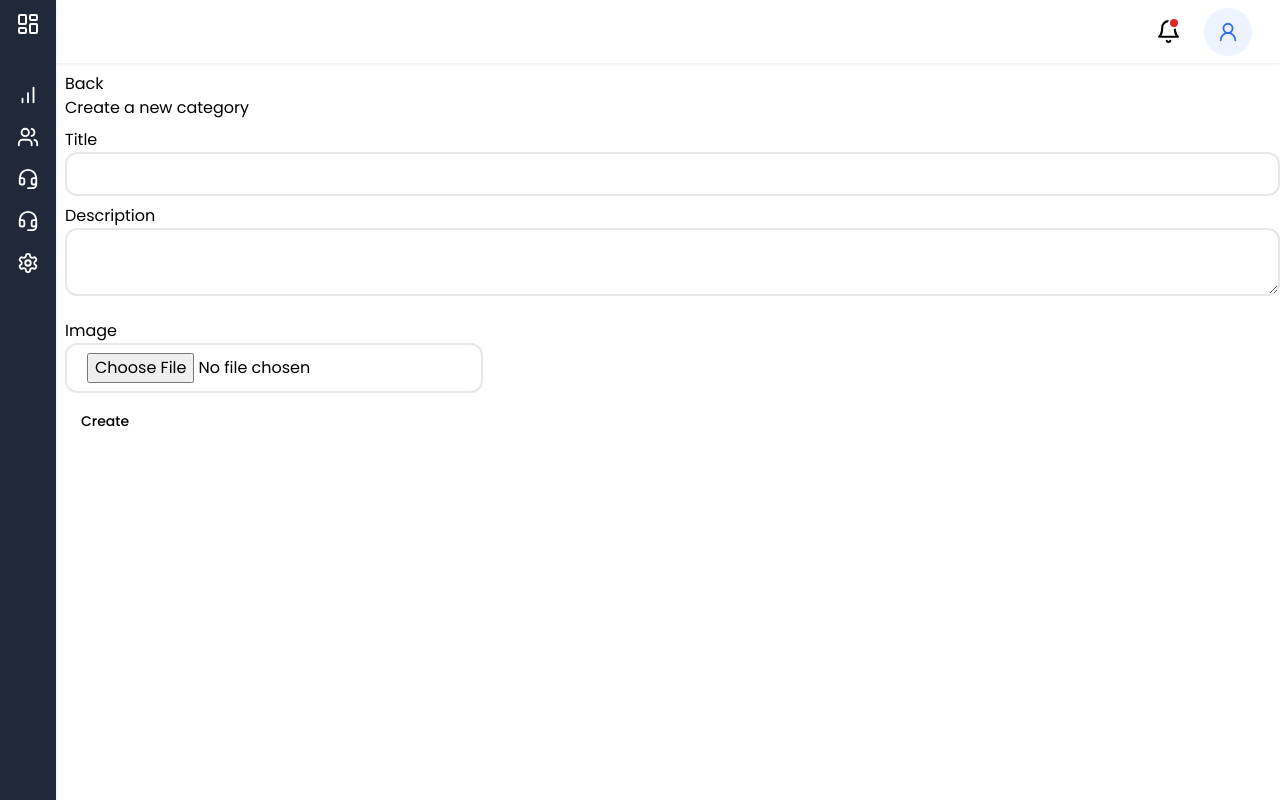
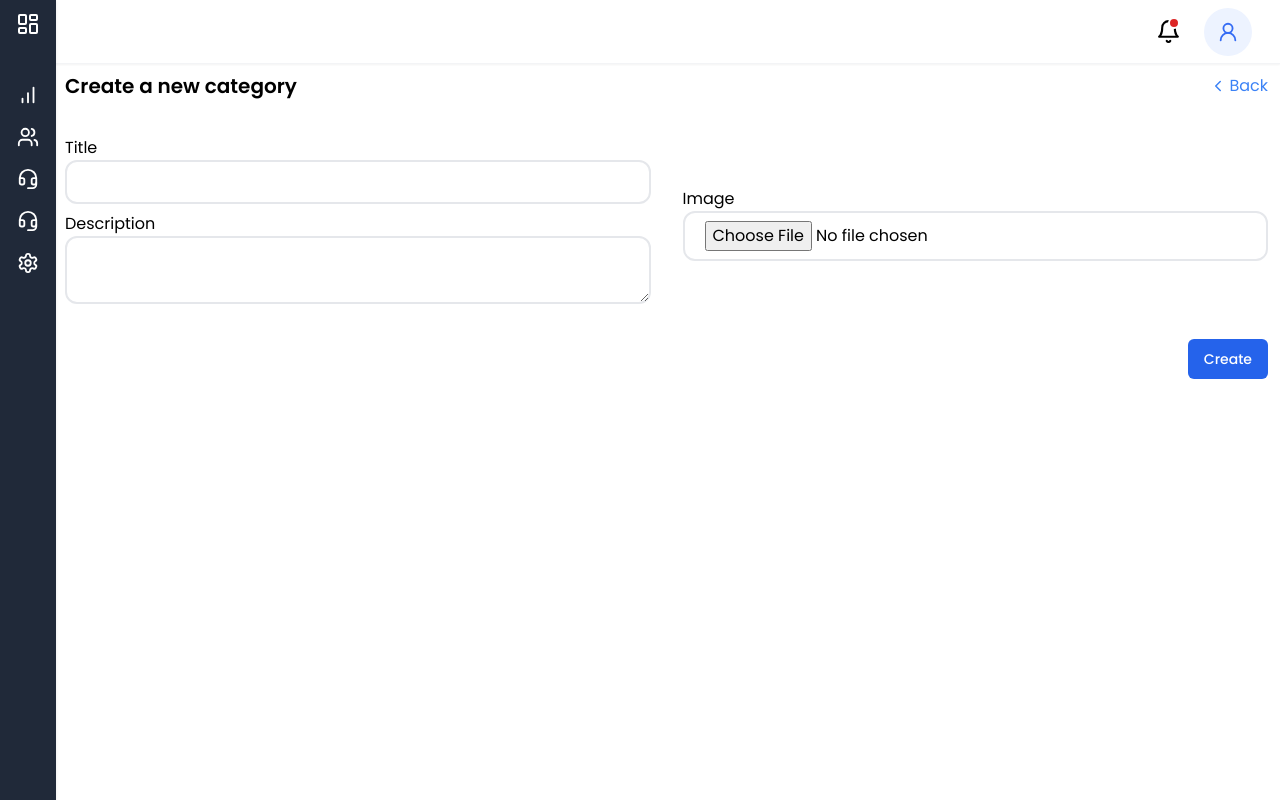
Before and after one commit to elkhayatireda/store, a React (Vite) app in the folder client/: page /admin/categories/create in a window 1280 px wide. Built offline with nearby package versions, Linux system fonts and the light colour scheme; no server answers.

Commit message:
styled category form

```diff
--- a/client/src/layouts/AdminLayout.jsx
+++ b/client/src/layouts/AdminLayout.jsx
@@ -29,7 +29,7 @@ function AdminLayout() {
                 <SidebarItem icon={<Settings size={22} />} text={'Settings'} location={"/admin/settings"} />
             </SideBar>
             <main
-                className="transition-all duration-300 mt"
+                className="transition-all duration-300 pb-4 pr-3"
                 style={{ marginLeft: sidebarWidth, marginTop: '4.5rem' }} // Adjusts the margin-left based on sidebar's state
             >
                 <Outlet />
--- a/client/src/pages/admin/categories.jsx
+++ b/client/src/pages/admin/categories.jsx
@@ -55,7 +55,7 @@ function Categories() {
                         <img
                             src={category.imgPath}
                             alt={category.title}
-                            className="w-full h-48 object-cover"
+                            className="w-full h-48 object-cover aspect-square"
                         />
                         <div className="p-4">
                             <h3 className="text-lg font-medium">{category.title}</h3>
--- a/client/src/pages/admin/category.jsx
+++ b/client/src/pages/admin/category.jsx
@@ -5,6 +5,7 @@ import React, { useState, useEffect } from 'react';
 import { axiosClient } from '@/api/axios';
 import { Link, useNavigate, useParams } from 'react-router-dom';
 import { toast } from 'react-toastify';
+import { ChevronLeft } from 'lucide-react';
 
 const CategoryForm = () => {
     const navigate = useNavigate();
@@ -94,9 +95,20 @@ const CategoryForm = () => {
 
     return (
         <div>
-            <Link to={'/admin/categories'}>Back</Link>
-            <h2>{id !== 'create' ? 'Edit Category' : 'Create a new category'}</h2>
-            <form onSubmit={handleSubmit}>
+            <div className='flex items-center justify-between'>
+                <h2 className='text-xl font-semibold'>
+                    {id !== 'create' ? `Edit ${title} Category` : 'Create a new category'}
+                </h2>
+                <Link
+                    className='flex items-center gap-0.5 text-blue-500'
+                    to={'/admin/categories'}
+                >
+                    <ChevronLeft size={18} /> Back
+                </Link>
+            </div>
+            <form className='mt-7' onSubmit={handleSubmit}>
+                <div className='w-full flex justify-center items-center gap-8'>
+                    <div className='w-full'>
                         <CustomInput
                             label="Title"
                             value={title}
@@ -111,22 +123,31 @@ const CategoryForm = () => {
                             error={errors.description}
                             type="text"
                         />
-                <div className='flex items-center justify-between'>
+                    </div>
+                    <div className='w-full'>
+                        {imgPreview && (
+                            <img
+                                className='w-24 h-24 aspect-square object-cover rounded-sm'
+                                src={imgPreview}
+                                alt="Selected preview"
+                            />
+                        )}
                         <CustomInput
                             label="Image"
                             onChange={handleImageChange} // Use the new handler
                             error={errors.img}
                             type="file"
                         />
-                    {imgPreview && (
-                        <img
-                            className='w-80 h-80 aspect-square object-cover'
-                            src={imgPreview}
-                            alt="Selected preview"
-                        />
-                    )}
                     </div>
-                <Button type="submit">{id !== 'create' ? 'Update' : 'Create'}</Button>
+                </div>
+                <div className='mt-5 flex justify-end'>
+                    <Button
+                        className='bg-blue-600 text-white'
+                        type="submit"
+                    >
+                        {id !== 'create' ? 'Update' : 'Create'}
+                    </Button>
+                </div>
             </form>
         </div>
     );
```
Lines whose indentation alone changed are shown as unchanged.
